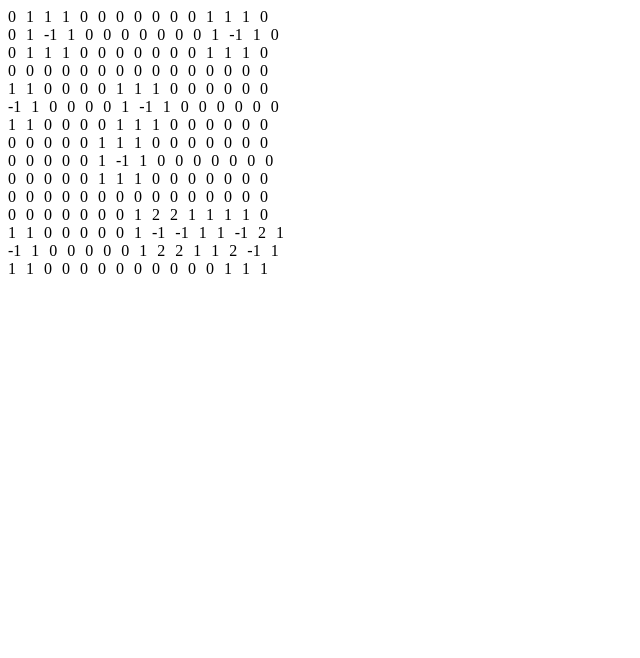
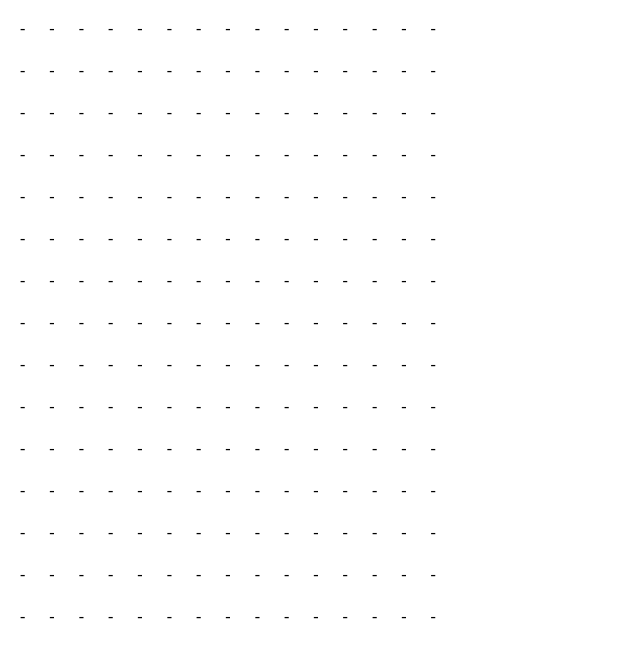
Before and after one commit to SashaZharov/cat-finder, a React (Create React App) app: page / in a window 1280 px wide. Shown: the top 658 px of the page, without its empty margins (0-640 px from the left). Built offline with nearby package versions, Linux system fonts and the light colour scheme.

Commit message:
add mask to board

```diff
--- a/src/components/Board/Board.tsx
+++ b/src/components/Board/Board.tsx
@@ -6,15 +6,46 @@ import BoardElement from "./BoardElement";
 const BoardRoot = styled.div``;
 const RowDiv = styled.div`
   display: flex;
-  gap: 10px;
 `;
+
+export type MaskState = "active" | "unactive" | "flaged";
 
 const Board = () => {
   const gridSize = 15;
   const mineCount = 10;
   const [grid, setGrid] = useState(() => CreateGrid(gridSize, mineCount));
+  const demension = new Array(gridSize).fill(0);
+  const [mask, setMask] = useState<MaskState[]>(() =>
+    new Array(gridSize * gridSize).fill("unactive")
+  );
 
-  const demension = new Array(gridSize).fill(0);
+  const onHandelClick = (x: number, y: number) => {
+    if (mask[y * gridSize + x] === "active") return;
+
+    const clearingCoords: [number, number][] = [];
+
+    function clear(x: number, y: number) {
+      if (mask[y * gridSize + x] === "active") return;
+      if (x >= 0 && x < gridSize && y >= 0 && y < gridSize) {
+        clearingCoords.push([x, y]);
+      }
+    }
+
+    clear(x, y);
+
+    while (clearingCoords.length) {
+      const [x, y] = clearingCoords.pop()!!;
+      mask[y * gridSize + x] = "active";
+
+      if (grid[y * gridSize + x] !== 0) continue;
+      clear(x + 1, y);
+      clear(x - 1, y);
+      clear(x, y + 1);
+      clear(x, y - 1);
+    }
+
+    setMask((prev) => [...prev]);
+  };
 
   return (
     <BoardRoot>
@@ -25,8 +56,9 @@ const Board = () => {
               return (
                 <BoardElement
                   key={x}
-                  state="active"
-                  neighborsNumber={grid[y * gridSize + x]}
+                  state={mask[y * gridSize + x]}
+                  CountOfNeighbors={grid[y * gridSize + x]}
+                  onHandelClick={() => onHandelClick(x, y)}
                 />
               );
             })}
--- a/src/components/Board/BoardElement.tsx
+++ b/src/components/Board/BoardElement.tsx
@@ -1,13 +1,29 @@
-import React from "react";
+import React, { useState } from "react";
 import styled from "styled-components";
+import { MaskState } from "./Board";
+
+const Element = styled.div<{ state?: MaskState }>`
+  padding: 10px;
+  margin: 2px;
+  background-color: "#f2f20c";
+`;
 
 type BoardProps = {
-  state: "active" | "unactive" | "flaged";
-  neighborsNumber: number;
+  state: MaskState;
+  CountOfNeighbors: number;
+  onHandelClick: () => void;
 };
 
-const BoardElement = ({ state, neighborsNumber }: BoardProps) => {
-  return <div>{neighborsNumber}</div>;
+const BoardElement = ({
+  state,
+  onHandelClick,
+  CountOfNeighbors,
+}: BoardProps) => {
+  return (
+    <Element onClick={onHandelClick}>
+      {state === "active" ? CountOfNeighbors : "-"}
+    </Element>
+  );
 };
 
 export default BoardElement;
```
